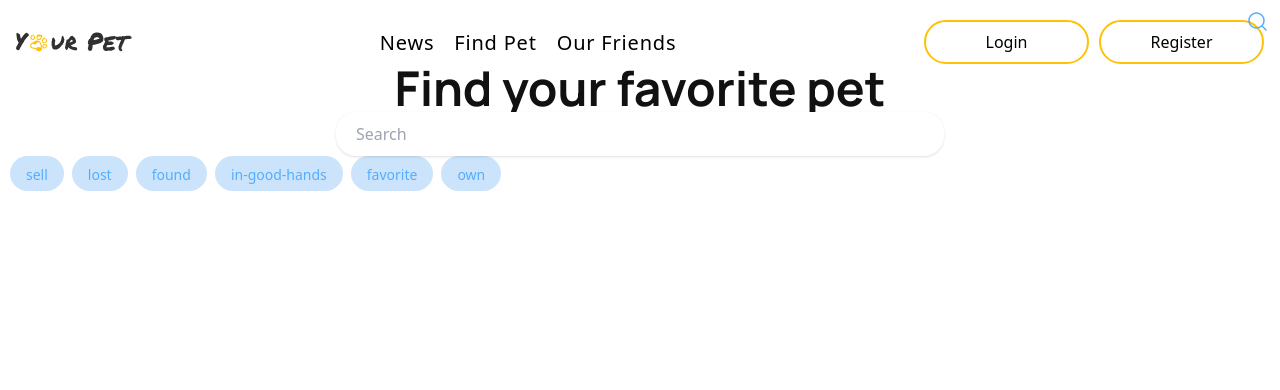
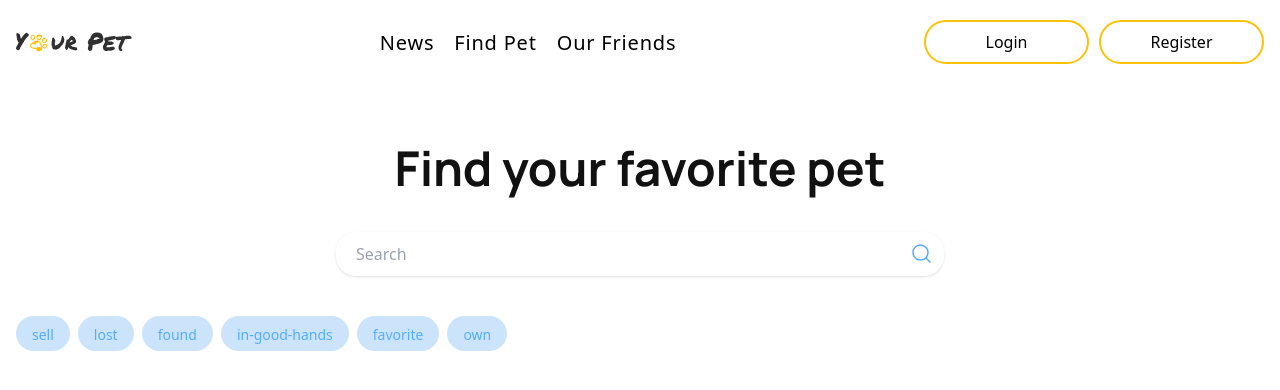
Before and after one commit to BorysShabazov/YourPet, a React (Vite) app: page /YourPet/notices in a window 1280 px wide. Shown: the top 390 px of the page. Built offline with nearby package versions, Linux system fonts and the light colour scheme.

Commit message:
styled-ethg

```diff
--- a/src/components/Header/Nav/nav.jsx
+++ b/src/components/Header/Nav/nav.jsx
@@ -13,7 +13,7 @@ const navLinkArr=[{path:"/news",text:"news"},{path:"/news",text:"news"},{path:"/
           </NavLink>
         </li>
         <li onClick={onClick}>
-          <NavLink to="/notices" className="navLink" state={{ from: location }}>
+          <NavLink to="/notices/sell" className="navLink" state={{ from: location }}>
             find pet
           </NavLink>
         </li>
--- a/src/components/Notices/Link.jsx
+++ b/src/components/Notices/Link.jsx
@@ -8,7 +8,6 @@ export const Link = ({ to, children }) => (
         ? "bg-blue inline-block text-lightBlue px-4 py-2 text-sm h-[35px] rounded-[40px] leading-normal"
         : "inline-block text-blue px-4 py-2 text-sm h-[35px] bg-lightBlue rounded-[40px] leading-normal"
     }
-    // className="inline-block text-blue px-4 py-2 text-sm h-[35px] bg-lightBlue rounded-[40px] leading-normal"
   >
     {children}
   </NavLink>
--- a/src/components/Notices/NoticesCategoriesNav.jsx
+++ b/src/components/Notices/NoticesCategoriesNav.jsx
@@ -1,9 +1,9 @@
 import { NavLink, Outlet } from 'react-router-dom';
 import { Link } from './Link';
 
-const NoticesCategoriesNav = () => {
+const NoticesCategoriesNav = ({className=''}) => {
     return (
-        <div className='flex flex-wrap gap-2'>
+        <div className={`flex flex-wrap gap-2 ${className}`}>
             <Link to='/notices/sell' >sell</Link>
             <Link to='/notices/lost'>lost</Link>
             <Link to='/notices/found'>found</Link>
--- a/src/components/Notices/Search.jsx
+++ b/src/components/Notices/Search.jsx
@@ -1,7 +1,7 @@
 import { useState } from "react";
 import Svg from "../Svg/Svg";
 
-export const Search = () => {
+export const Search = ({className = ''}) => {
   const [value, setValue] = useState("");
 
   const handleChange = ({ target }) => {
@@ -12,28 +12,28 @@ export const Search = () => {
   };
 
   return (
-    <div>
-      <div className="w-full relative inline-flex ">
+
+      <div
+        className={`w-full md:w-[608px] h-11 relative mx-auto ${className}`}
+      >
         <input
           type="text"
           name="search"
           placeholder="Search"
           value={value}
           onChange={handleChange}
-          className="w-full md:w-[608px] h-11 bg-white rounded-[24px] md:rounded-[20px] pl-5 shadow mx-auto"
+          className="w-full md:w-[608px] h-11 bg-white rounded-[24px] md:rounded-[20px] pl-5 shadow"
         />
+        <div className="right-[10px] top-[10px] absolute flex gap-2.5">
+          <div className="cursor-pointer"><Svg id="icon-search" size="24px"  /></div>
+
+          {value &&
+            <div onClick={handleClear} className="cursor-pointer ">
+              <Svg id="icon-clear" size="24px" />
+            </div>}
+
+        </div>
       </div>
-      <div className="right-[10px] top-[10px] absolute flex gap-2.5">
-        <div className="cursor-pointer">
-          <Svg id="icon-search" size="24px" />
-        </div>
 
-        {value && (
-          <div onClick={handleClear} className="cursor-pointer ">
-            <Svg id="icon-clear" size="24px" />
-          </div>
-        )}
-      </div>
-    </div>
   );
 };
--- a/src/pages/NoticesPage/NoticesPage.jsx
+++ b/src/pages/NoticesPage/NoticesPage.jsx
@@ -7,10 +7,10 @@ import { Container, Title } from "../../ui";
 
 const NoticesPage = () => {
     return (
-        <Container className="px-[20px] md:px-[32px] xl:px-[10px]">
-            <Title>Find your favorite pet</Title>
-            <Search/>
-            <NoticesCategoriesNav />
+        <Container >
+            <Title className="mt-[40px] md:mt-[80px]">Find your favorite pet</Title>
+            <Search className="mt-[24px] md:mt-[40px]"/>
+            <NoticesCategoriesNav className="mt-[20px] md:mt-[40px]" />
 
         </Container>
 
```
